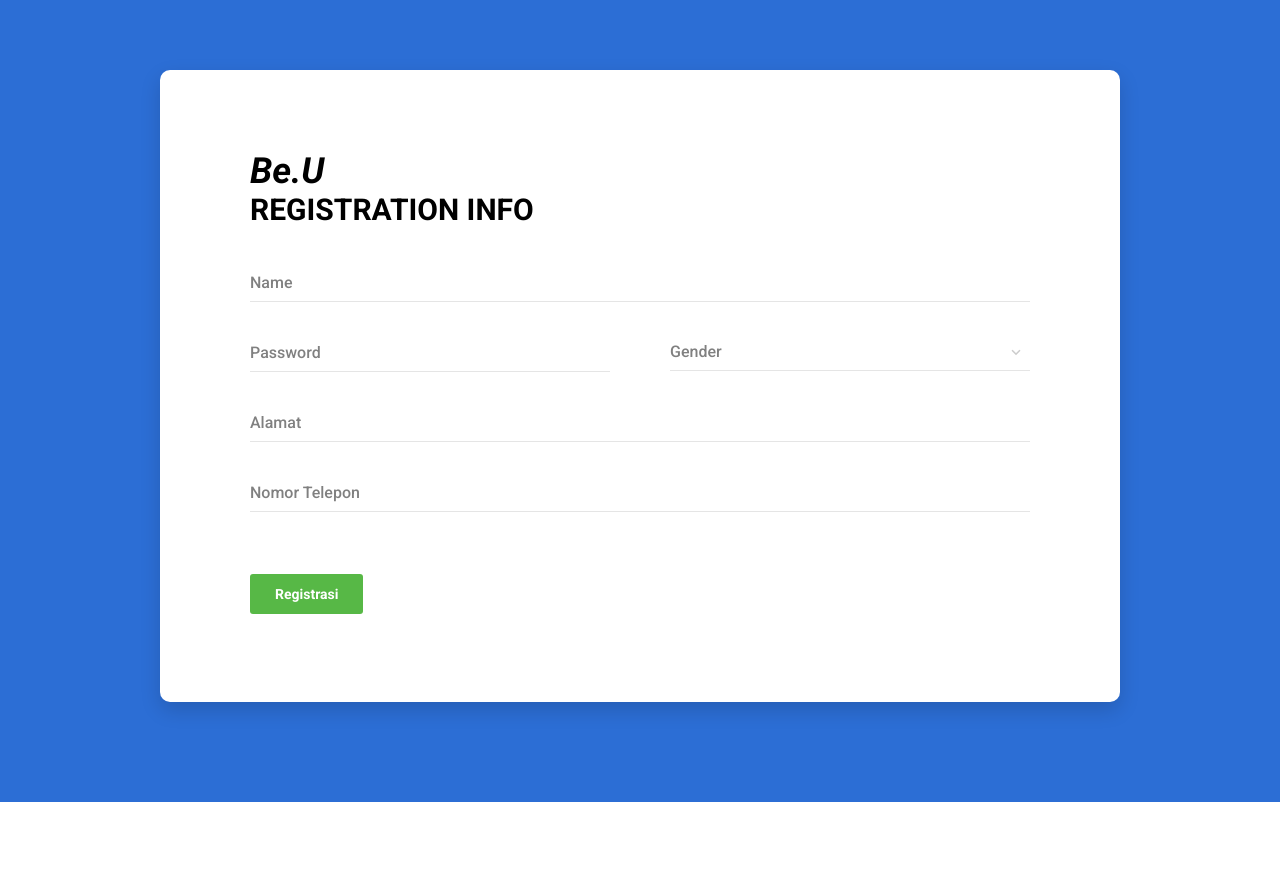
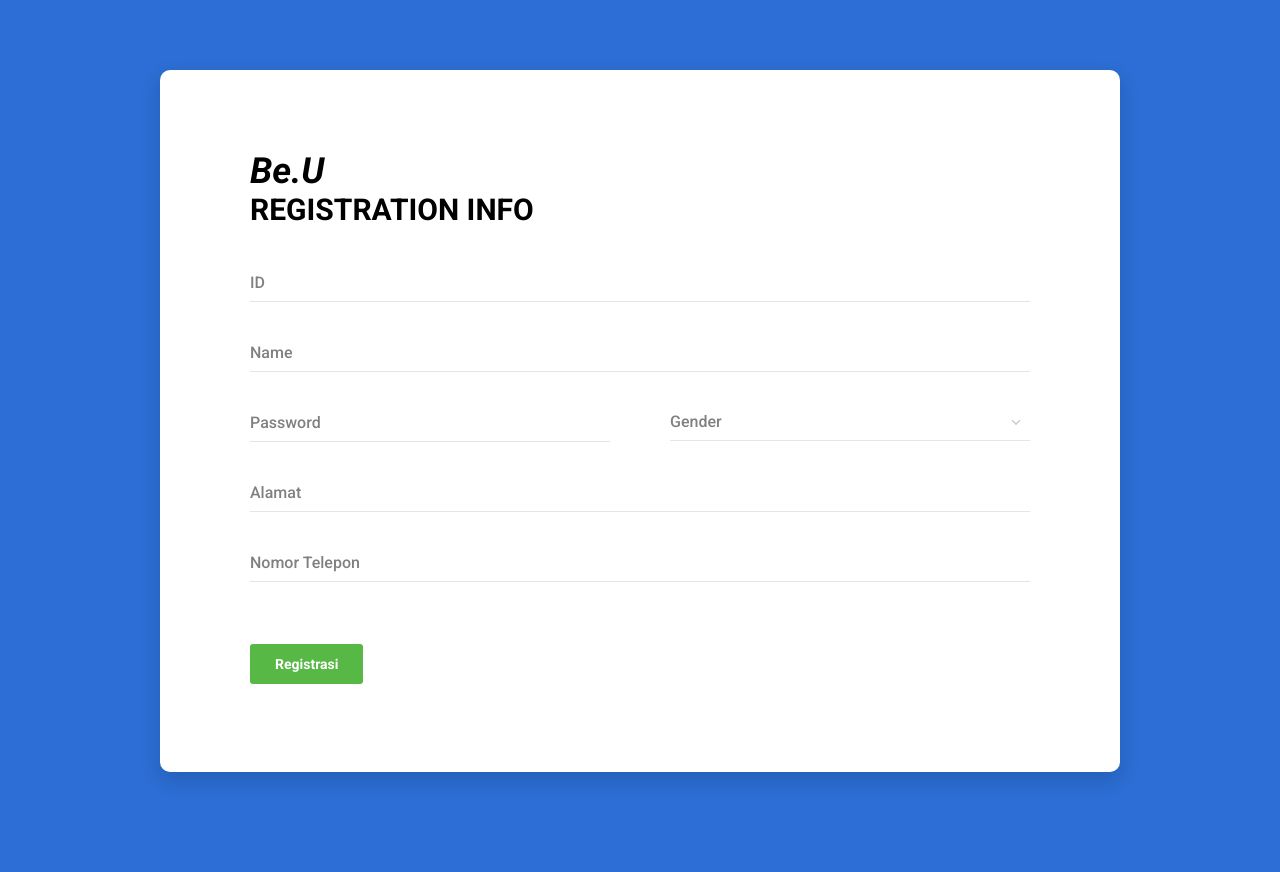
Before and after one commit to AjiBegawan/TekWebTubes, a CodeIgniter app: page /database/CSignup in a window 1280 px wide. Before the commit the page ends 802 px from the top, so only its background shows below. Run offline with CodeIgniter, Linux system fonts and the light colour scheme; some libraries are stand-ins or nearby versions.

Commit message:
Edit Daftar

```diff
--- a/application/controllers/CSignup.php
+++ b/application/controllers/CSignup.php
@@ -19,6 +19,7 @@
     {
         $this->load->model("UserModel", "", TRUE);
         $konsumen = array(
+            "ID_Nama" => $this->input->post("ID_Nama"),
             "Nama" => $this->input->post("Nama"),
             "Gender" => $this->input->post("Gender"),
             "Alamat" => $this->input->post("Alamat"),
--- a/application/views/VSignup.php
+++ b/application/views/VSignup.php
@@ -34,6 +34,9 @@
                     <h1><b><i>Be.U</i></b><h1>
                     <h2 class="title">Registration Info</h2>
                     <form action="<?php echo site_url('CSignup/prosesDaftar'); ?>" method="POST">
+                    <div class="input-group">
+                            <input class="input--style-2" type="text" placeholder="ID" name="ID_Nama">
+                        </div>
                         <div class="input-group">
                             <input class="input--style-2" type="text" placeholder="Name" name="Nama">
                         </div>
--- a/application/views/Vlogin.php
+++ b/application/views/Vlogin.php
@@ -17,7 +17,7 @@
       <div class="card login-card">
         <div class="row no-gutters">
           <div class="col-md-5">
-            <img src="http://[::1]/TekWebTubes/TekWebTubes/assets\img\login2.jpg" alt="login" class="login-card-img">
+            <img src="<?php echo base_url('assets\img\login2.jpg'); ?>" alt="login" class="login-card-img">
           </div>
           <div class="col-md-7">
             <div class="card-body">
```
